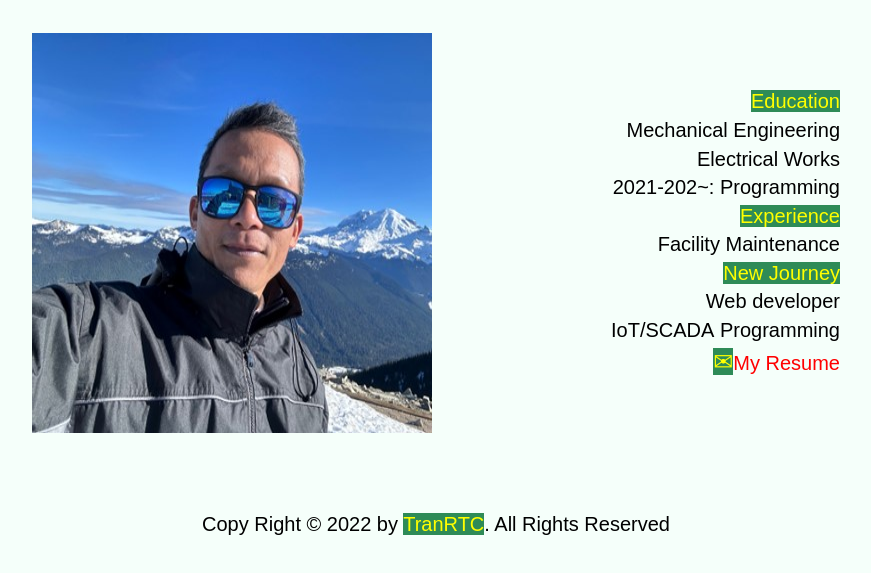
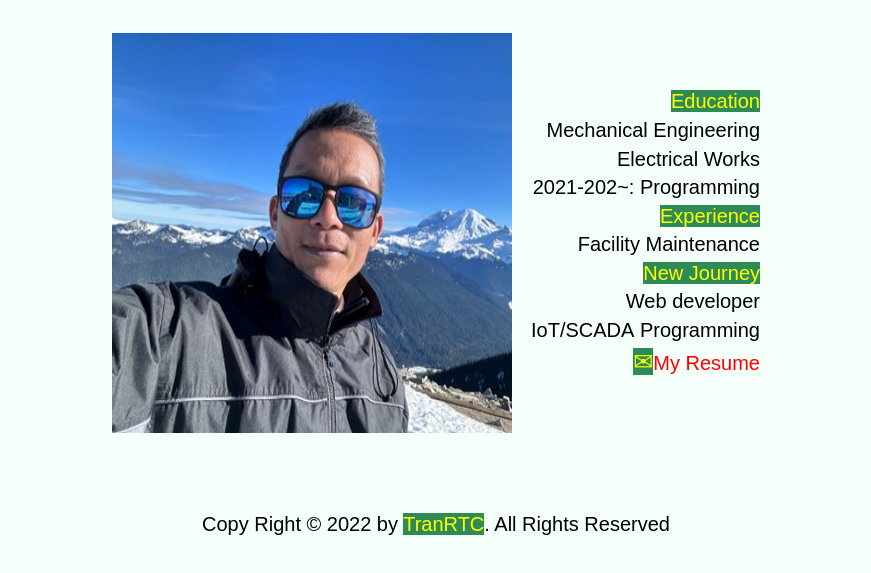
Before and after one commit to TranRTC/TranRTC.github.io, a plain HTML site: page index.html in a window 1280 px wide. Shown: the part 167-740 px from the top of the page, without its empty margins (204-1075 px from the left). Drawn offline with Linux system fonts and the light colour scheme; a web font is replaced by a local one.

Commit message:
Update index.html

```diff
--- a/index.html
+++ b/index.html
@@ -22,6 +22,7 @@
 
         width: 50vh;
         height: 50vh;
+        margin-left: 2vh;
     }
 
     main > div > img {
@@ -34,11 +35,11 @@
         display: flex;
         flex-direction: column;
         flex-wrap: nowrap;
+        margin-right: 2vh;
         row-gap:0.7vh;
         justify-content:center;
         text-align: right;
-
-        width: 50vh;
+        width: 30vh;
         height: 50vh;
         font-size: 2.5vh;
     }
```
